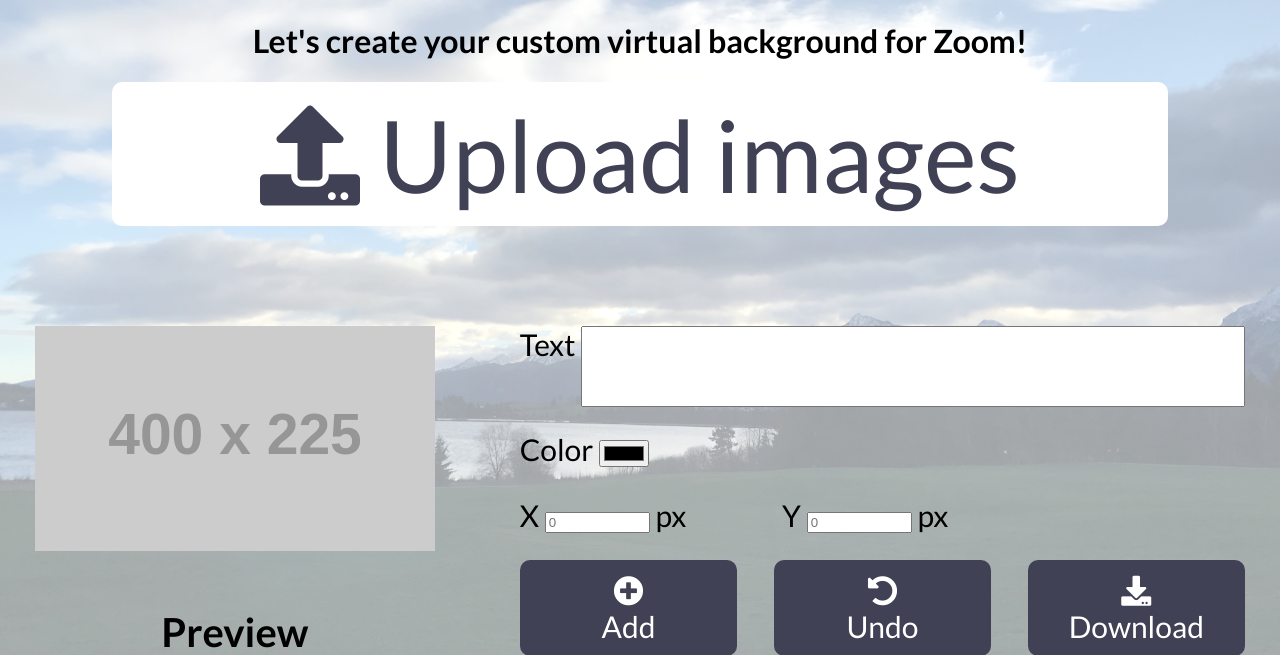
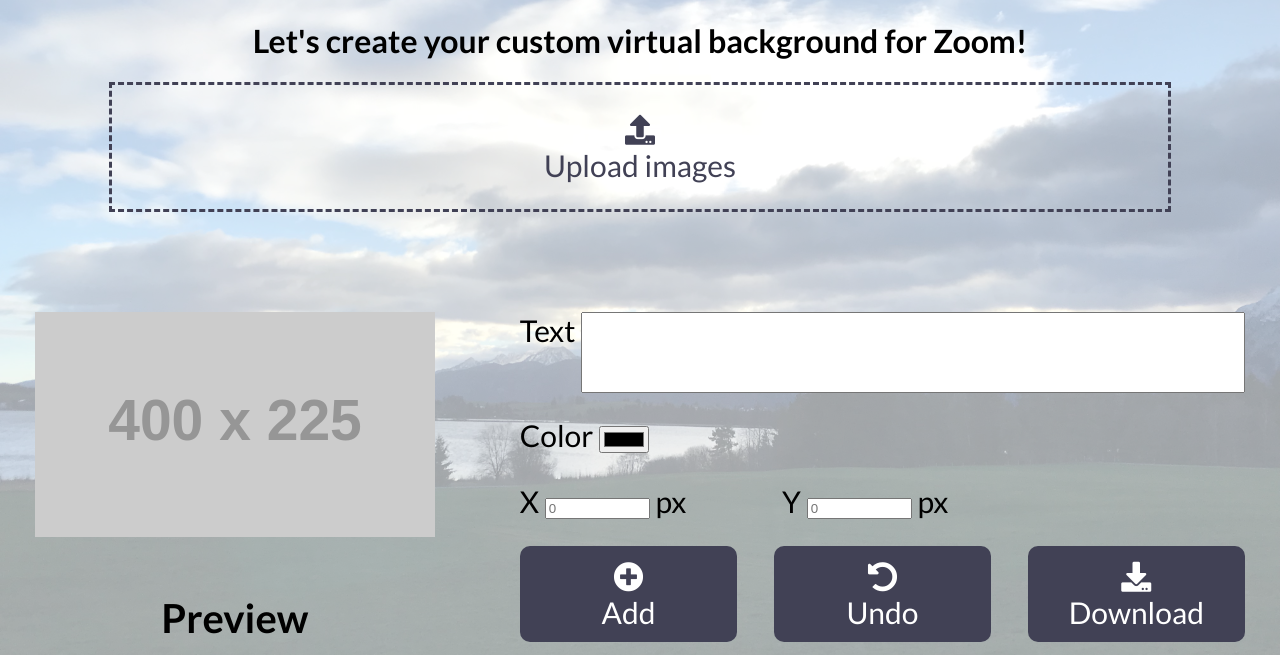
Before and after one commit to KaoruMuta/VBGen, a Flask app: page / in a window 1280 px wide. Shown: the part 88-743 px from the top of the page. Run offline with Flask 2, Linux system fonts and the light colour scheme; grey boxes labelled with a size stand in for pictures from a placeholder-image service; some libraries are stand-ins or nearby versions.

Commit message:
fix: change upload button style

```diff
--- a/app/static/index.css
+++ b/app/static/index.css
@@ -58,19 +58,27 @@ ul {
 }
 
 .upload-button {
+  position: relative;
   text-align: center;
-  background-color: #FFFFFF;
-  border: none;
+  background-color: rgba(255, 255, 255, 0.0);
+  border-style: dashed;
   color: #414155;
   padding: 12px 16px;
   font-family: "Lato";
-  font-size: 100px;
-  border-radius: 10px;
+  font-size: 30px;
+  height: 100px;
   width: 80%;
 }
 
 .upload-button input {
   display: none;
+}
+
+.upload-icon-text {
+  position: absolute;
+  top: 50%;
+  left: 50%;
+  transform: translate(-50%, -50%);
 }
 
 .result-wrapper {
--- a/app/templates/index.html
+++ b/app/templates/index.html
@@ -21,12 +21,12 @@
       </header>
       <div class="button-wrapper">
         <h1>Let's create your custom virtual background for Zoom!</h1>
-        <label class="upload-button">
-          <i class="fas fa-upload"></i>  Upload images
+        <div class="upload-button">
+          <div class="upload-icon-text"><i class="fas fa-upload"></i><br>Upload images</div>
           <form action="/upload" method="POST" enctype="multipart/form-data">
             <input type="file" name="file" accept="image/*" onchange="this.form.submit();">
           </form>
-        </label>
+        </div>
       </div>
       <div class="result-wrapper">
         <div id="preview-wrapper" class="preview-wrapper">
```
